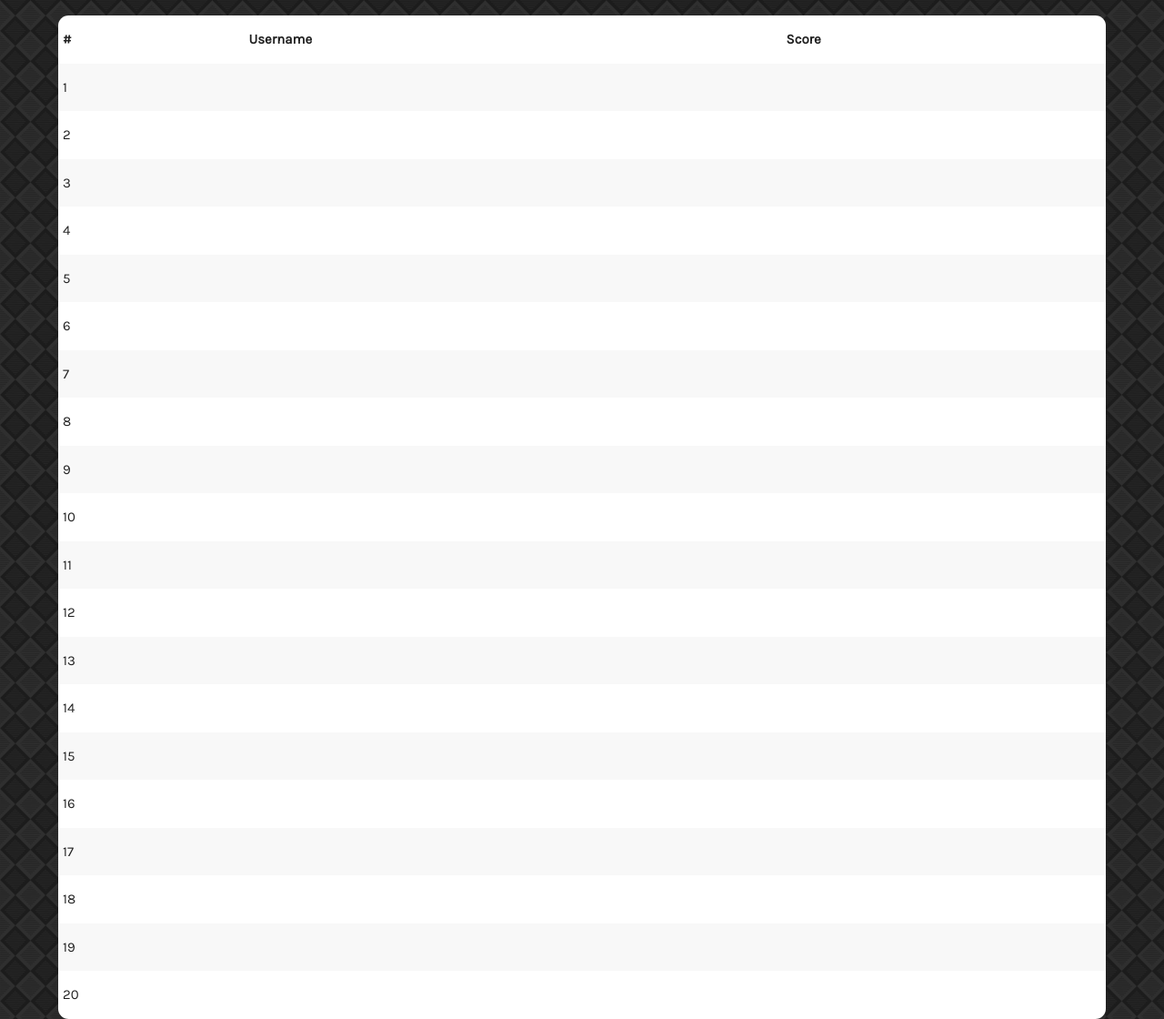
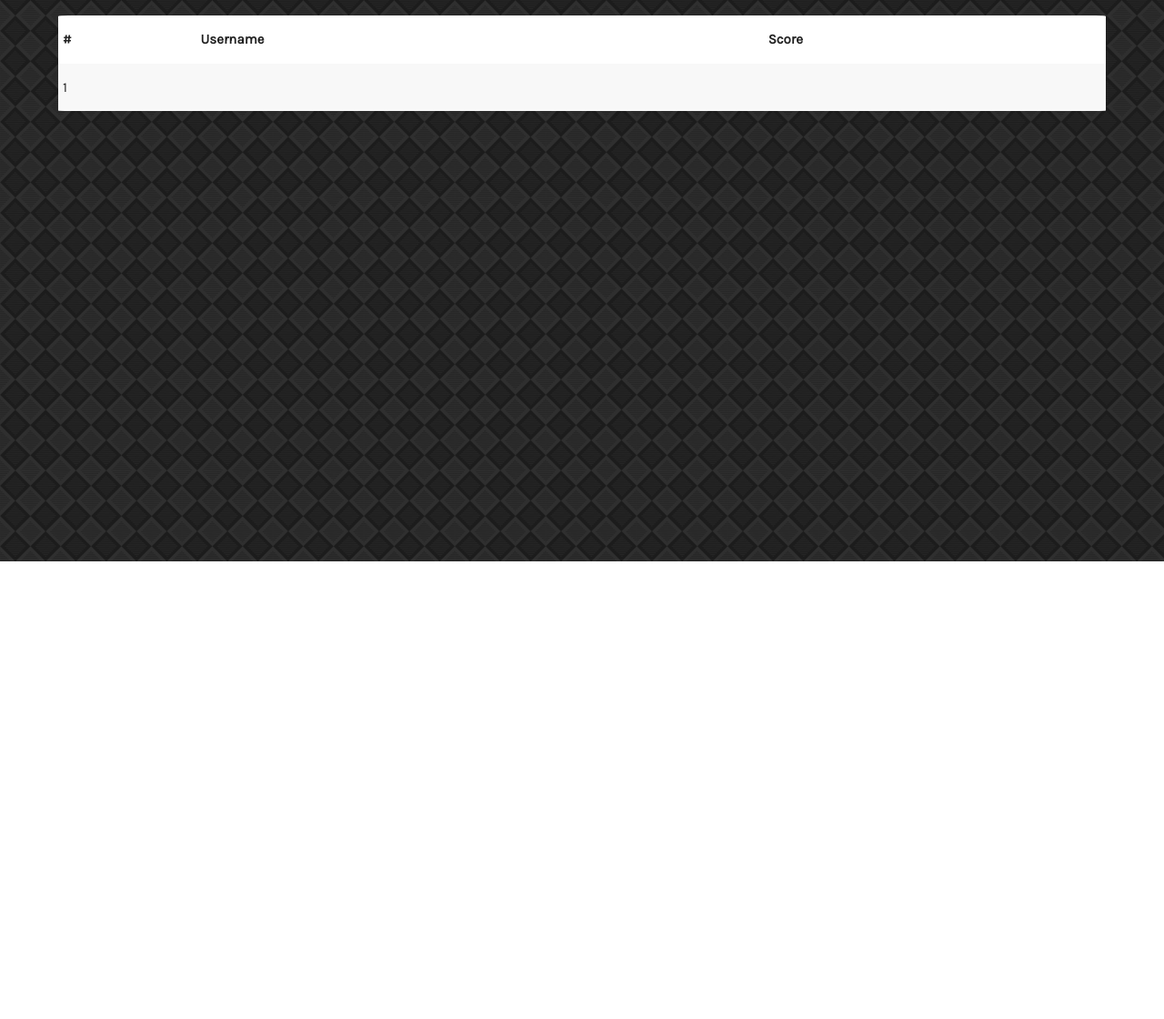
Before and after one commit to epituch/Translate-Game, a website: page leaderboardpage/leaderboard.html in a window 1280 px wide. Shown: the part 183-1303 px from the top of the page at 91% size. After the commit the page ends 800 px from the top, so only its background shows below. Drawn offline with nearby package versions, Linux system fonts and the light colour scheme.

Commit message:
Mainpage UI fixes such as decreasing size and center

```diff
--- a/leaderboardpage/leaderboard.html
+++ b/leaderboardpage/leaderboard.html
@@ -38,110 +38,15 @@
         <table class="striped responsive-table">
             <thead>
                 <tr>
-                    <th>#</th>
+                    <th> #</th>
                     <th>Username</th>
                     <th>Score</th>
                 </tr>
             </thead>
 
-            <tbody>
+            <tbody id="table-head">
                 <tr>
-                    <td>1</td>
-                    <td></td>
-                    <td></td>
-                </tr>
-                <tr>
-                    <td>2</td>
-                    <td></td>
-                    <td></td>
-                </tr>
-                <tr>
-                    <td>3</td>
-                    <td></td>
-                    <td></td>
-                </tr>
-                <tr>
-                    <td>4</td>
-                    <td></td>
-                    <td></td>
-                </tr>
-                <tr>
-                    <td>5</td>
-                    <td></td>
-                    <td></td>
-                </tr>
-                <tr>
-                    <td>6</td>
-                    <td></td>
-                    <td></td>
-                </tr>
-                <tr>
-                    <td>7</td>
-                    <td></td>
-                    <td></td>
-                </tr>
-                <tr>
-                    <td>8</td>
-                    <td></td>
-                    <td></td>
-                </tr>
-                <tr>
-                    <td>9</td>
-                    <td></td>
-                    <td></td>
-                </tr>
-                <tr>
-                    <td>10</td>
-                    <td></td>
-                    <td></td>
-                </tr>
-                <tr>
-                    <td>11</td>
-                    <td></td>
-                    <td></td>
-                </tr>
-                <tr>
-                    <td>12</td>
-                    <td></td>
-                    <td></td>
-                </tr>
-                <tr>
-                    <td>13</td>
-                    <td></td>
-                    <td></td>
-                </tr>
-                <tr>
-                    <td>14</td>
-                    <td></td>
-                    <td></td>
-                </tr>
-                <tr>
-                    <td>15</td>
-                    <td></td>
-                    <td></td>
-                </tr>
-                <tr>
-                    <td>16</td>
-                    <td></td>
-                    <td></td>
-                </tr>
-                <tr>
-                    <td>17</td>
-                    <td></td>
-                    <td></td>
-                </tr>
-                <tr>
-                    <td>18</td>
-                    <td></td>
-                    <td></td>
-                </tr>
-                <tr>
-                    <td>19</td>
-                    <td></td>
-                    <td></td>
-                </tr>
-                <tr>
-                    <td>20</td>
+                    <td> 1</td>
                     <td></td>
                     <td></td>
                 </tr>
```
Also changed, not shown: mainpage/mainpage.css (+9 -1 lines), mainpage/mainpage.html (+2 -1 lines).
